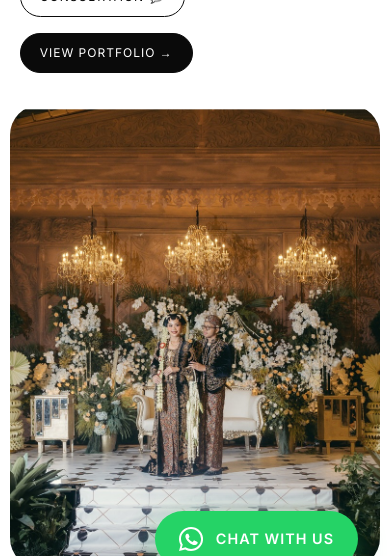
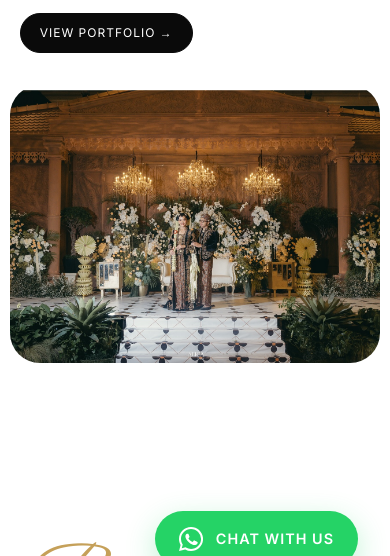
Before and after one commit to hiiD4vd/oretta-wedding, a website built with Vite: page index.html in a window 390 px wide. Shown: the part 245-801 px from the top of the page. Built offline with nearby package versions, Linux system fonts and the light colour scheme; some packages are replaced by stand-ins of ours; a web font is replaced by a local one.

Commit message:
first commit

```diff
--- a/index.html
+++ b/index.html
@@ -9,9 +9,13 @@
     <!-- Open Graph Meta Tags for Social Media / WhatsApp -->
     <meta property="og:title" content="WA Wedding Planner | Trend Setter Wedding Planner" />
     <meta property="og:description" content="A premier wedding planning service dedicated to crafting bespoke, luxurious weddings. We set the trends that others follow." />
-    <meta property="og:image" content="https://wa-wedding.vercel.app/images/banner.png" />
+    <meta property="og:image" content="https://wa-wedding.vercel.app/images/banner_compressed.jpg" />
+    <meta property="og:image:width" content="1200" />
+    <meta property="og:image:height" content="630" />
     <meta property="og:url" content="https://wa-wedding.vercel.app/" />
     <meta property="og:type" content="website" />
+    <meta name="twitter:card" content="summary_large_image" />
+    <meta name="twitter:image" content="https://wa-wedding.vercel.app/images/banner_compressed.jpg" />
     <!-- Google Fonts -->
     <link rel="preconnect" href="https://fonts.googleapis.com">
     <link rel="preconnect" href="https://fonts.gstatic.com" crossorigin>
--- a/style.css
+++ b/style.css
@@ -750,7 +750,7 @@ h1, h2, h3, h4, h5, h6 {
   .hero-new {
     height: auto;
     min-height: auto;
-    padding-top: 120px;
+    padding-top: 100px;
     padding-bottom: 20px;
   }
 
@@ -771,7 +771,7 @@ h1, h2, h3, h4, h5, h6 {
   }
 
   .hero-image-wrapper {
-    aspect-ratio: 4 / 5;
+    aspect-ratio: 4 / 3;
     height: auto;
     flex-grow: 0;
     margin-bottom: 1rem;
```
Also changed, not shown: portfolio.html (+5 -1 lines), public/images/banner_compressed.jpg (added).
